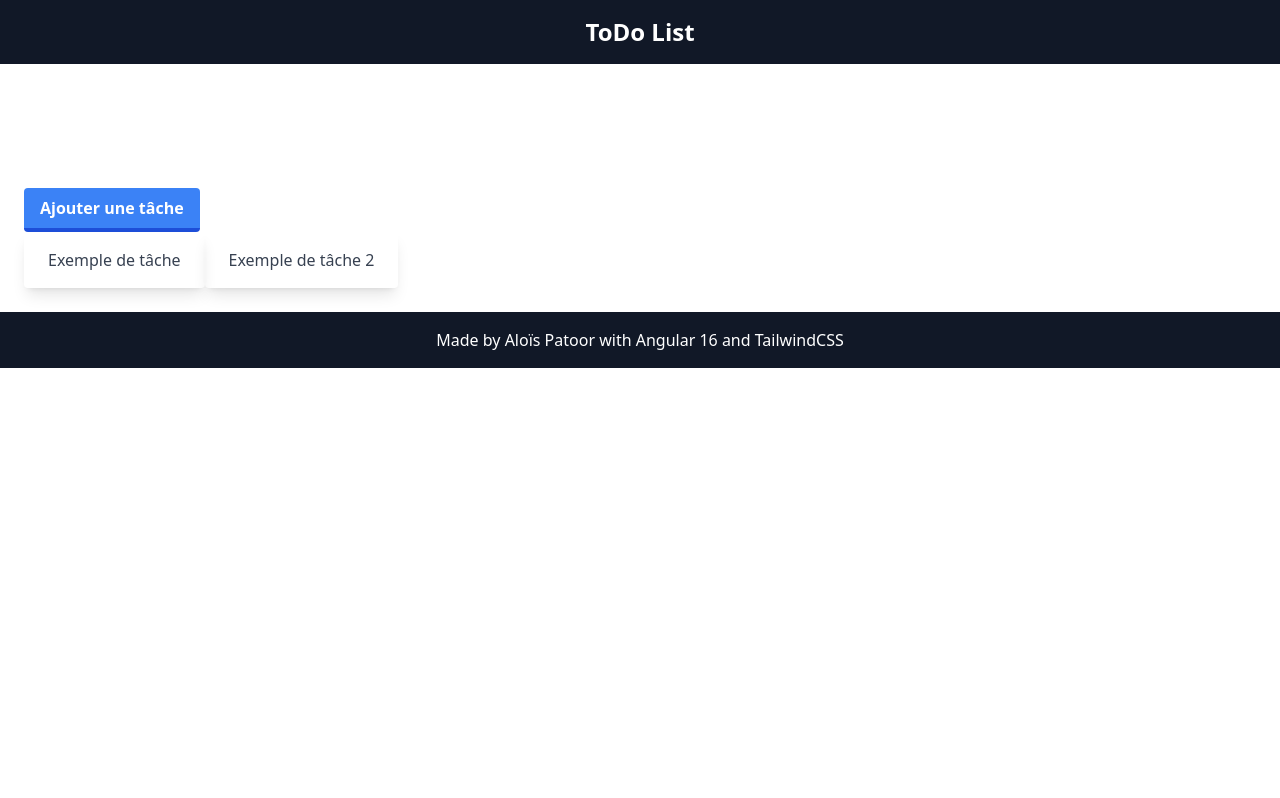
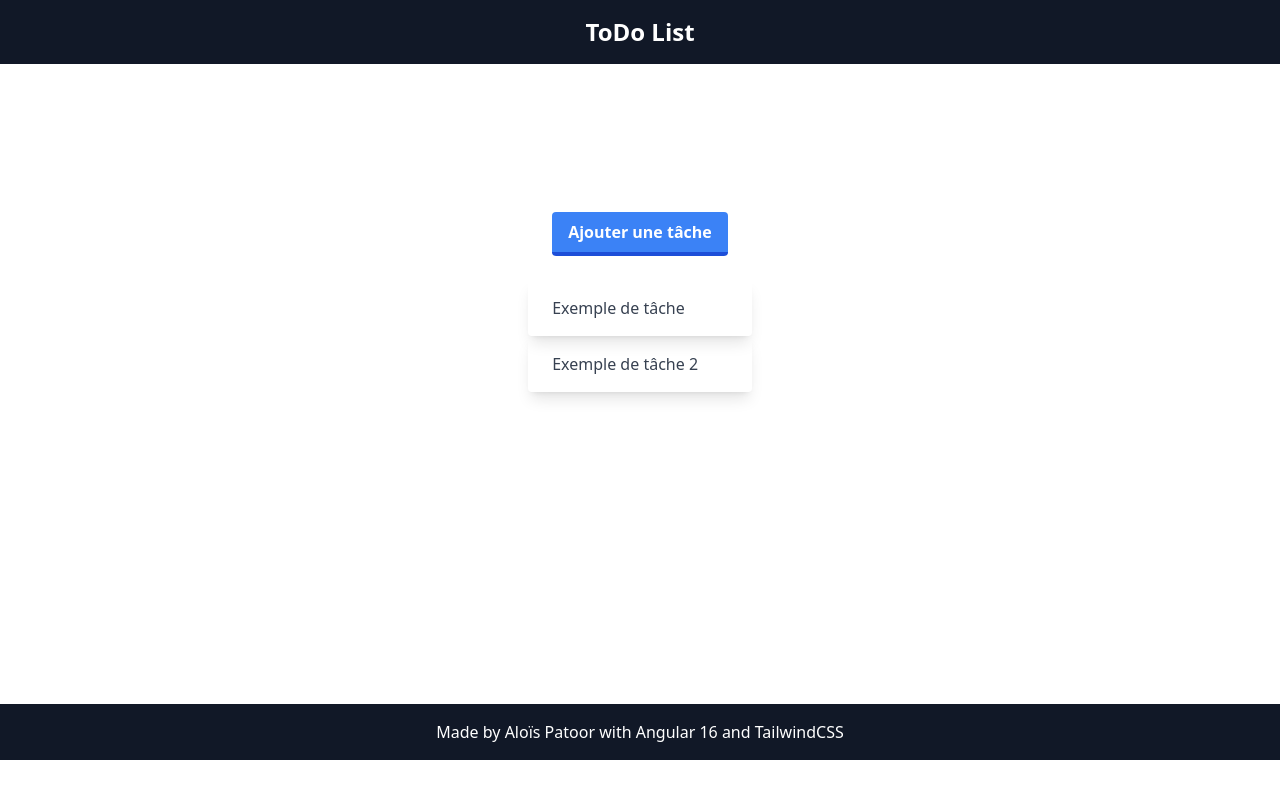
Before and after one commit to aloispatoor/todolist-w-angular, an Angular app: page /tasks in a window 1280 px wide. Built offline with nearby package versions, Linux system fonts and the light colour scheme; data requests are answered from the project's data file.

Commit message:
Style updates

```diff
--- a/src/app/content/template/template.component.html
+++ b/src/app/content/template/template.component.html
@@ -1,4 +1,3 @@
 <div class="flex-col place-items-center m-6 gap-16">
-  <button class="bg-blue-500 hover:bg-blue-400 text-white font-bold py-2 px-4 border-b-4 border-blue-700 hover:border-blue-500 rounded" routerLink="/tasks/add">Ajouter une tâche</button>
   <ng-content></ng-content>
 </div>
--- a/src/app/shared/components/list/list.component.html
+++ b/src/app/shared/components/list/list.component.html
@@ -1,4 +1,5 @@
-<article class="flex">
+<article class="flex-col">
+  <button class="bg-blue-500 hover:bg-blue-400 text-white font-bold py-2 px-4 m-6 border-b-4 border-blue-700 hover:border-blue-500 rounded" routerLink="/tasks/add">Ajouter une tâche</button>
   <div class="max-w-sm rounded overflow-hidden shadow-lg" *ngFor="let item of collection">
     <div class="px-6 py-4">
       <p class="text-gray-700 text-base">{{ item.content }}</p>
--- a/src/app/tasks/pages/page-add-tasks/page-add-tasks.component.html
+++ b/src/app/tasks/pages/page-add-tasks/page-add-tasks.component.html
@@ -1,9 +1,10 @@
 <app-template>
   <form [formGroup]="form" (ngSubmit)="onSubmit()" class="w-full max-w-sm">
-  <div class="md:flex md:items-center mb-6">
-    <label for="content" class="block text-gray-500 font-bold md:text-right mb-1 md:mb-0 pr-4">Tâche</label>
-    <input type="text" id="content" formControlName="content" class="bg-gray-200 appearance-none border-2 border-gray-200 rounded w-full py-2 px-4 text-gray-700 leading-tight focus:outline-none focus:bg-white focus:border-purple-500" required>
-  </div>
-    <button type="submit">Créer tâche</button>
+    <div class="md:flex md:items-center mb-6">
+      <label for="content" class="block text-gray-500 font-bold md:text-right mb-1 md:mb-0 pr-4">Tâche</label>
+      <input type="text" id="content" formControlName="content" class="bg-gray-200 appearance-none border-2 border-gray-200 rounded w-full py-2 px-4 text-gray-700 leading-tight focus:outline-none focus:bg-white focus:border-purple-500" required>
+    </div>
+    <button type="submit" class="m-6 bg-transparent hover:bg-blue-500 text-blue-700 font-semibold hover:text-white py-2 px-4 border border-blue-500 hover:border-transparent rounded">Créer tâche</button>
   </form>
+  <a routerLink="/tasks">< Retour</a>
 </app-template>
--- a/src/app/tasks/pages/page-add-tasks/page-add-tasks.component.ts
+++ b/src/app/tasks/pages/page-add-tasks/page-add-tasks.component.ts
@@ -24,9 +24,11 @@ export class PageAddTasksComponent {
   }
 
   public onSubmit(){
-    this.service.add(this.form.value).subscribe(() => {
-      this.router.navigate([`/tasks`]);
-      console.log("Task added!");
-    })
+    if(this.task.content != null || this.task.content != ""){
+      this.service.add(this.form.value).subscribe(() => {
+        this.router.navigate([`/tasks`]);
+        console.log("Task added!");
+      });
+    }
   }
 }
--- a/src/app/ui/components/ui/ui.component.css
+++ b/src/app/ui/components/ui/ui.component.css
@@ -3,5 +3,5 @@ header {
 }
 section {
   padding-top: 100px;
-  height: 100%;
+  height: 80vh;
 }
--- a/src/app/ui/components/ui/ui.component.html
+++ b/src/app/ui/components/ui/ui.component.html
@@ -1,6 +1,6 @@
 <main>
   <ng-content select=".tr-header"></ng-content>
-  <section>
+  <section class="flex justify-center">
     <ng-content select=".tr-content"></ng-content>
   </section>
   <ng-content select=".tr-footer"></ng-content>
```
Also changed, not shown: api/db.json (line endings or trailing spaces).
